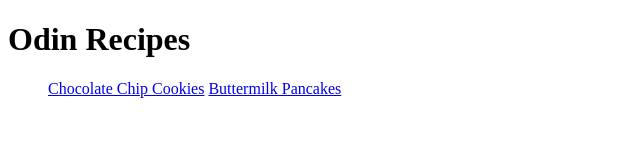
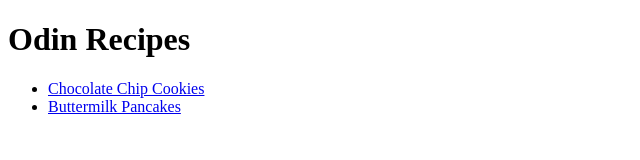
Before and after one commit to ismarsarac/odin-recipes, a plain HTML site: page index.html in a window 1280 px wide. Shown: the whole page, without its empty margins (0-640 px from the left). Drawn offline with Linux system fonts and the light colour scheme.

Commit message:
fixed index list of recipes

```diff
--- a/index.html
+++ b/index.html
@@ -8,8 +8,8 @@
     <h1>Odin Recipes</h1>
     <ul>
 
-    <a href="./recipes/cookie.html">Chocolate Chip Cookies</a>
-    <a href="./recipes/pancake.html">Buttermilk Pancakes</a>
+    <li><a href="./recipes/cookie.html">Chocolate Chip Cookies</a></li>
+    <li><a href="./recipes/pancake.html">Buttermilk Pancakes</a></li>
 
     </ul>
 </body>
```
